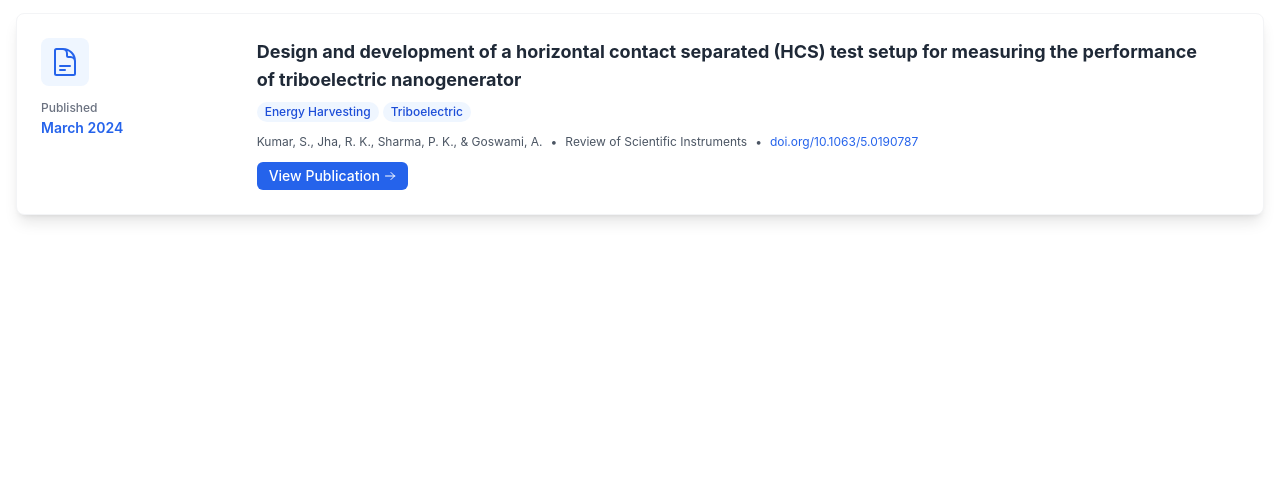
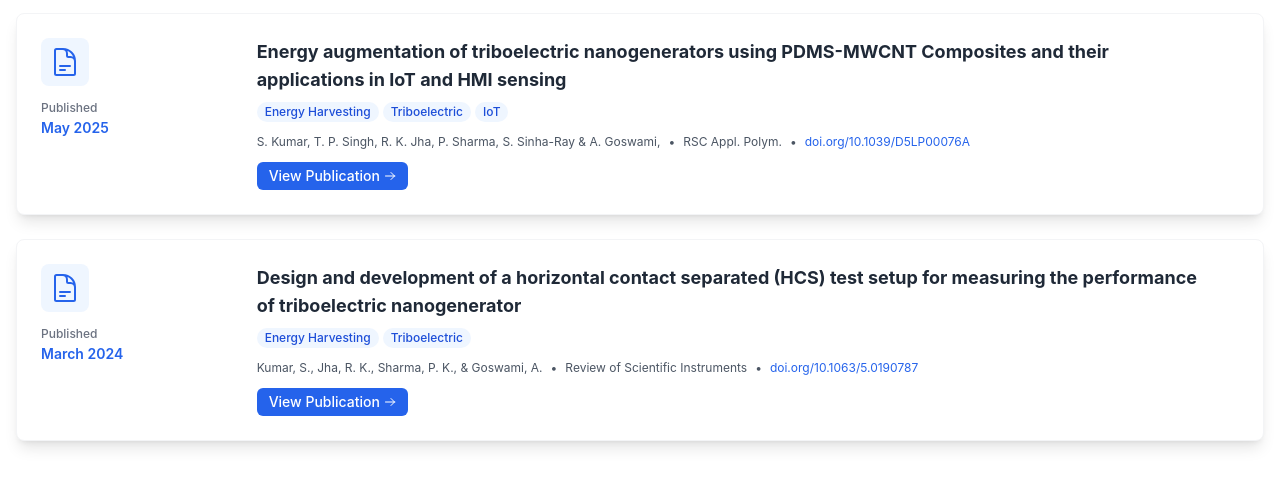
Before and after one commit to Princeintan/Princeintan.github.io, an Astro site: page /publication in a window 1280 px wide. Shown: the part 79-566 px from the top of the page. Built offline with nearby package versions, Linux system fonts and the light colour scheme; Astro itself is replaced by a stand-in of ours.

Commit message:
updated publications

```diff
--- a/package.json
+++ b/package.json
@@ -10,10 +10,10 @@
   },
   "dependencies": {
     "@tailwindcss/vite": "^4.0.14",
-    "astro": "^5.5.2"
+    "astro": "^5.14.4"
   },
   "devDependencies": {
-    "@astrojs/tailwind": "^6.0.0",
+    "@astrojs/tailwind": "^6.0.2",
     "tailwindcss": "^3.4.17"
   }
 }
--- a/src/data/projects.json
+++ b/src/data/projects.json
@@ -4,7 +4,7 @@
       "title": "Electrospinner for Nanofiber Production",
       "description": "Developing a low-cost automatic electrospinning setup for the production of nanofibers. The setup will be used to produce nanofibers from a variety of polymers.",
       "technology": ["Microcontroller", "High Voltage", "3d Design", "Laser cutting"],
-      "date": "Nov 2023 - Present",
+      "date": "Nov 2024 - Mar 2025",
       "link": "/blogs/electrospinner",
       "image": "/images/Electrospinner.jpg",
       "organization": "IIT Delhi"
--- a/src/pages/publication.astro
+++ b/src/pages/publication.astro
@@ -7,6 +7,93 @@
       </h2>
     </div>
 
+    <div class="bg-white rounded-lg shadow-lg p-6 border border-gray-100">
+      <div class="flex flex-col md:flex-row gap-4">
+        <div class="md:w-1/6 flex-shrink-0">
+          <div
+            class="h-12 w-12 bg-blue-50 rounded-lg flex items-center justify-center mb-2 mx-auto md:mx-0"
+          >
+            <svg
+              xmlns="http://www.w3.org/2000/svg"
+              class="h-8 w-8 text-blue-600"
+              fill="none"
+              viewBox="0 0 24 24"
+              stroke="currentColor"
+            >
+              <path
+                stroke-linecap="round"
+                stroke-linejoin="round"
+                stroke-width="1.5"
+                d="M19.5 14.25v-2.625a3.375 3.375 0 00-3.375-3.375h-1.5A1.125 1.125 0 0113.5 7.125v-1.5a3.375 3.375 0 00-3.375-3.375H8.25m0 12.75h7.5m-7.5 3H12M10.5 2.25H5.625c-.621 0-1.125.504-1.125 1.125v17.25c0 .621.504 1.125 1.125 1.125h12.75c.621 0 1.125-.504 1.125-1.125V11.25a9 9 0 00-9-9z"
+              ></path>
+            </svg>
+          </div>
+
+          <div class="text-center md:text-left">
+            <span class="text-xs font-medium text-gray-500">Published</span>
+            <p class="text-sm font-semibold text-blue-600">May 2025</p>
+          </div>
+        </div>
+
+        <div class="md:w-4/5">
+          <h3 class="text-lg font-bold text-gray-800 mb-2">
+            Energy augmentation of triboelectric nanogenerators using PDMS-MWCNT
+            Composites and their applications in IoT and HMI sensing
+          </h3>
+
+          <div class="flex flex-wrap gap-1 mb-3">
+            <span
+              class="px-2 py-0.5 bg-blue-50 text-blue-700 text-xs font-medium rounded-full"
+              >Energy Harvesting</span
+            >
+            <span
+              class="px-2 py-0.5 bg-blue-50 text-blue-700 text-xs font-medium rounded-full"
+              >Triboelectric</span
+            >
+            <span
+              class="px-2 py-0.5 bg-blue-50 text-blue-700 text-xs font-medium rounded-full"
+              >IoT</span
+            >
+          </div>
+
+          <div class="flex items-center text-xs text-gray-600 mb-3">
+            <span>
+              S. Kumar, T. P. Singh, R. K. Jha, P. Sharma, S. Sinha-Ray & A.
+              Goswami,</span
+            >
+            <span class="mx-2">•</span>
+            <span>RSC Appl. Polym.</span>
+            <span class="mx-2">•</span>
+            <a
+              href="https://doi.org/10.1039/D5LP00076A"
+              class="text-blue-600 hover:underline"
+              >doi.org/10.1039/D5LP00076A</a
+            >
+          </div>
+
+          <a
+            href="https://doi.org/10.1039/D5LP00076A"
+            class="inline-flex items-center px-3 py-1 bg-blue-600 text-white text-sm font-medium rounded-md hover:bg-blue-700 transition-colors"
+          >
+            View Publication
+            <svg
+              xmlns="http://www.w3.org/2000/svg"
+              class="h-3 w-3 ml-1"
+              fill="none"
+              viewBox="0 0 24 24"
+              stroke="currentColor"
+            >
+              <path
+                stroke-linecap="round"
+                stroke-linejoin="round"
+                stroke-width="2"
+                d="M14 5l7 7m0 0l-7 7m7-7H3"></path>
+            </svg>
+          </a>
+        </div>
+      </div>
+    </div>
+    <br />
     <div class="bg-white rounded-lg shadow-lg p-6 border border-gray-100">
       <div class="flex flex-col md:flex-row gap-4">
         <div class="md:w-1/6 flex-shrink-0">
```
Also changed, not shown: 1 other file.
